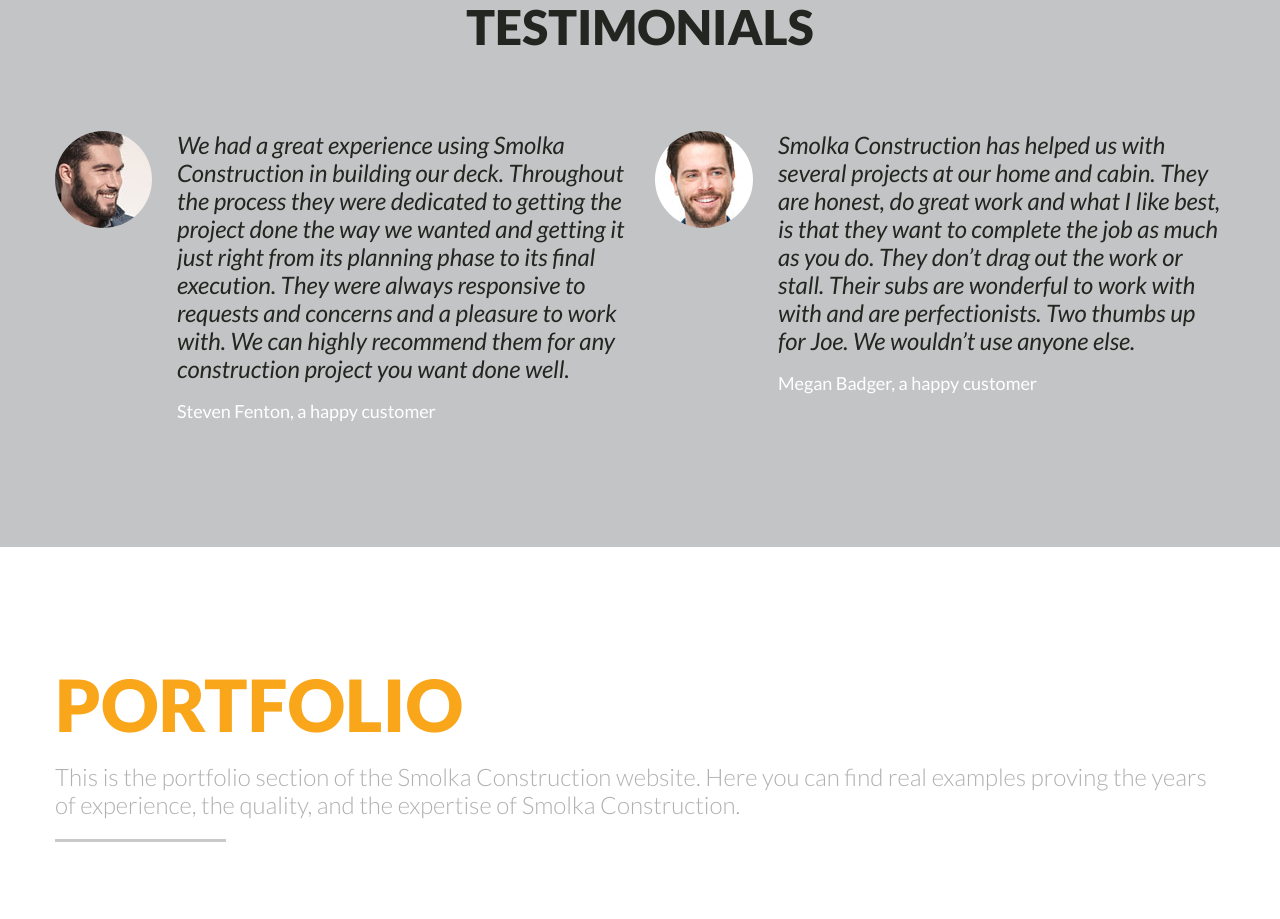
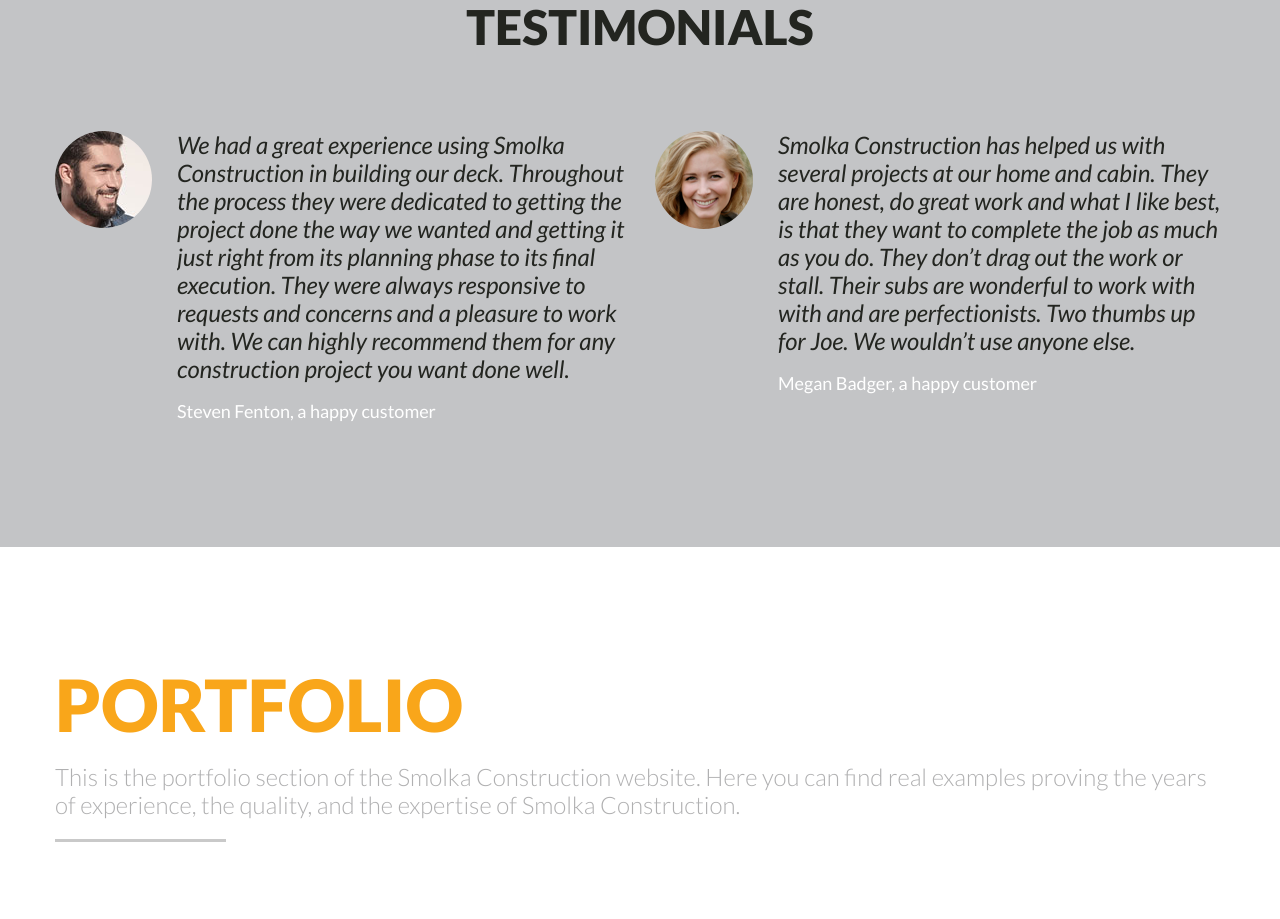
Before and after one commit to coryfklein/smolka-construction, a plain HTML site: page index.html in a window 1280 px wide. Shown: the part 3200-4119 px from the top of the page. Drawn offline with Linux system fonts and the light colour scheme; animation ran at ten frames a second; files whose address does not match are found by name.

Commit message:
Make megan fenton's photo a woman

```diff
--- a/index.html
+++ b/index.html
@@ -311,7 +311,7 @@ try{if (!window.CloudFlare) {var CloudFlare=[{verbose:0,p:0,byc:0,owlid:"cf",bag
                 <div class="col-sm-6 col-xs-6 col-md-6 wow fadeInRight" data-wow-delay="0.2s">
                     <blockquote class="box quote">
                         <div class="box_left">
-                            <img src="./images/page1-img9.jpg" alt=""/>
+                            <img src="./images/woman.png" alt=""/>
                         </div>
                         <div class="box_cnt o__hidden">
                             <q>Smolka Construction has helped us with several projects at our home and cabin. They are honest, do great work and what I like best, is that they want to complete the job as much as you do. They don’t drag out the work or stall. Their subs are wonderful to work with with and are perfectionists. Two thumbs up for Joe. We wouldn’t use anyone else.</q>
```
Also changed, not shown: images/woman.png (added), 1 other file.
